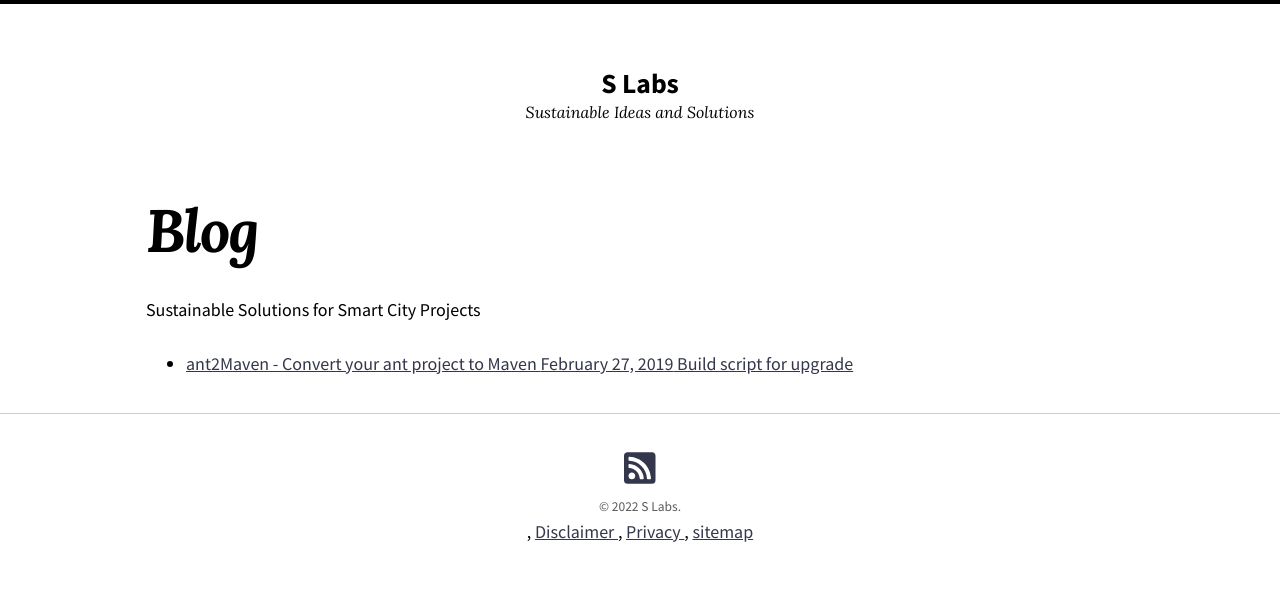
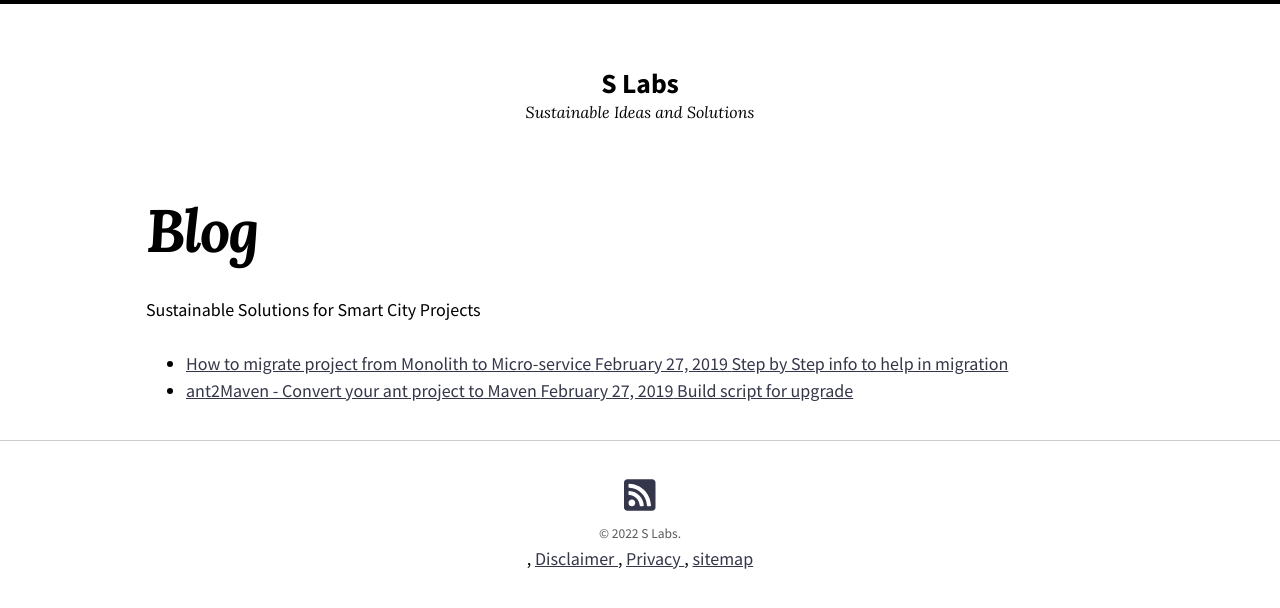
Before and after one commit to slabstech/slabstech.github.io, a Jekyll site: the page built from blog/index.md, in a window 1280 px wide. Shown: the top 608 px of the page. Built offline with Jekyll 4.4.1, drawn with Linux system fonts in a browser that asks for light colours; nearby versions of some CDN libraries.

Commit message:
draft blog-monolith to microservice

```diff
--- a/_layouts/home.html
+++ b/_layouts/home.html
@@ -10,7 +10,7 @@ layout: page
 </center>
 
 <br><br><center>We have expertise in DevOps pipeline creation with focus on Java Migration.</center>
-<br><br><center>Our tools have helped companies migrate from JDK -> JDK 11 -> JDK 17. [Read More](https://slabstech.github.io/blog)
+<br><br><center>Our tools have helped companies migrate from JDK -> JDK 11 -> JDK 17.<a href="https://slabstech.github.io/blog">Read More</a>
 </center>
 
 <br><br><center>Design best build systems using Gradle and Maven.  Use our tool  <a href="https://github.com/slabstech/ant2Maven">ant2Maven</a> to automate ant build to maven build.</center>
--- /dev/null
+++ b/_posts/blog/2022-05-27-monolith-microservice.md
@@ -0,0 +1,14 @@
+---
+layout: post
+title: "How to migrate project from Monolith to Micro-service"
+excerpt: "Step by Step info to help in migration"
+categories: blog
+tags: [ blog ]
+
+date: 2019-02-27T08:08:50-04:00
+
+---
+
+* Follow how Revive was migrated from monolith to micro-service
+
+* [Source Code](https://github.com/sachinsshetty/revive)
```
